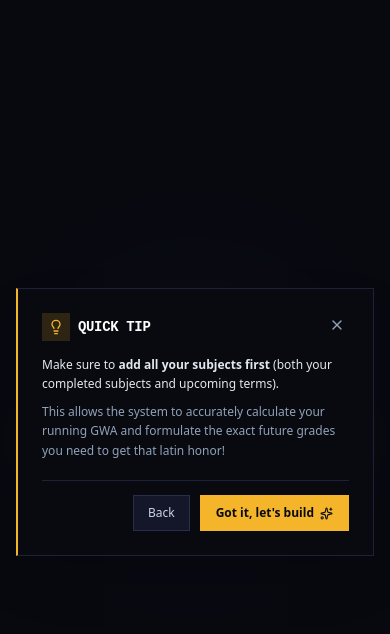
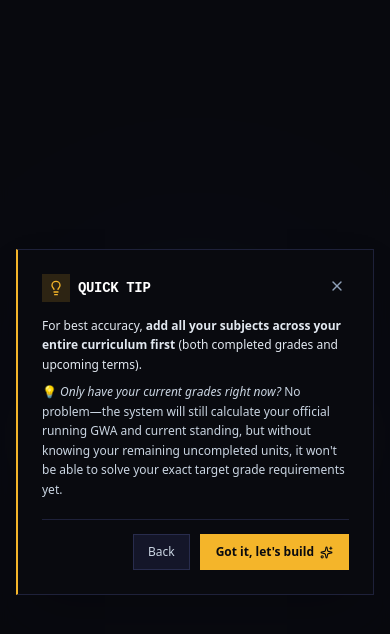
Before and after one commit to codexversailles/get_that_latin, a React (Vite) app: page / in a window 390 px wide. Both pictures are taken after a click on the button "I want that latin". Shown: the top 634 px of the page. Built offline with nearby package versions, Linux system fonts and the light colour scheme.

Commit message:
Fix mobile modal scrolling and clarify current grades in tip popup

```diff
--- a/src/components/LandingPage.tsx
+++ b/src/components/LandingPage.tsx
@@ -77,29 +77,30 @@ export function LandingPage({ onEnter }: { onEnter: () => void }) {
       {/* Clean, Minimalist About GetThatLatin Modal */}
       {aboutSiteOpen && (
         <div
-          className="fixed inset-0 z-50 flex items-center justify-center bg-obsidian/85 p-4 backdrop-blur-xs"
+          className="fixed inset-0 z-50 flex items-center justify-center bg-obsidian/85 p-3 sm:p-4 backdrop-blur-xs overscroll-contain"
           onClick={() => setAboutSiteOpen(false)}
         >
           <div
-            className="max-h-[90vh] w-full max-w-2xl overflow-y-auto border border-navy-800 bg-obsidian p-5 text-left shadow-2xl sm:p-7"
+            className="flex max-h-[85vh] w-full max-w-2xl flex-col border border-navy-800 bg-obsidian p-4 text-left shadow-2xl sm:p-7 overscroll-contain"
             onClick={(e) => e.stopPropagation()}
           >
-            {/* Header */}
-            <div className="flex items-center justify-between border-b border-navy-800 pb-3">
-              <h2 className="text-lg font-bold tracking-tight text-white">
+            {/* Header (sticky at top) */}
+            <div className="flex shrink-0 items-center justify-between border-b border-navy-800 pb-3">
+              <h2 className="text-base font-bold tracking-tight text-white sm:text-lg">
                 About GetThat<span className="text-gold-400">Latin</span>
               </h2>
               <button
                 type="button"
                 onClick={() => setAboutSiteOpen(false)}
-                className="cursor-pointer p-1 text-slate-400 transition-colors hover:text-gold-400"
+                className="cursor-pointer p-1.5 text-slate-400 transition-colors hover:text-gold-400 active:scale-95"
                 aria-label="Close modal"
               >
                 <X size={18} />
               </button>
             </div>
 
-            <div className="mt-4 space-y-4 text-xs leading-relaxed text-slate-300">
+            {/* Scrollable Body */}
+            <div className="mt-3 flex-1 overflow-y-auto overscroll-contain pr-1 space-y-4 text-xs leading-relaxed text-slate-300 [touch-action:pan-y] [-webkit-overflow-scrolling:touch]">
               {/* Purpose */}
               <section>
                 <h3 className="font-mono text-[11px] font-semibold tracking-widest text-gold-400 uppercase">
@@ -184,8 +185,8 @@ export function LandingPage({ onEnter }: { onEnter: () => void }) {
               </section>
             </div>
 
-            {/* Footer */}
-            <div className="mt-5 flex justify-end gap-2.5 border-t border-navy-800 pt-3.5">
+            {/* Footer (sticky at bottom) */}
+            <div className="mt-4 flex shrink-0 justify-end gap-2.5 border-t border-navy-800 pt-3">
               <button
                 type="button"
                 onClick={() => setAboutSiteOpen(false)}
@@ -238,10 +239,10 @@ export function LandingPage({ onEnter }: { onEnter: () => void }) {
             </div>
 
             <p className="mt-3.5 text-xs leading-relaxed text-slate-200">
-              Make sure to <strong>add all your subjects first</strong> (both your completed subjects and upcoming terms).
+              For best accuracy, <strong>add all your subjects across your entire curriculum first</strong> (both completed grades and upcoming terms).
             </p>
-            <p className="mt-2 text-xs leading-relaxed text-slate-400">
-              This allows the system to accurately calculate your running GWA and formulate the exact future grades you need to get that latin honor!
+            <p className="mt-2 text-xs leading-relaxed text-slate-300">
+              💡 <em>Only have your current grades right now?</em> No problem—the system will still calculate your official running GWA and current standing, but without knowing your remaining uncompleted units, it won't be able to solve your exact target grade requirements yet.
             </p>
 
             <div className="mt-5 flex items-center justify-end gap-2.5 border-t border-navy-800 pt-3.5">
```
